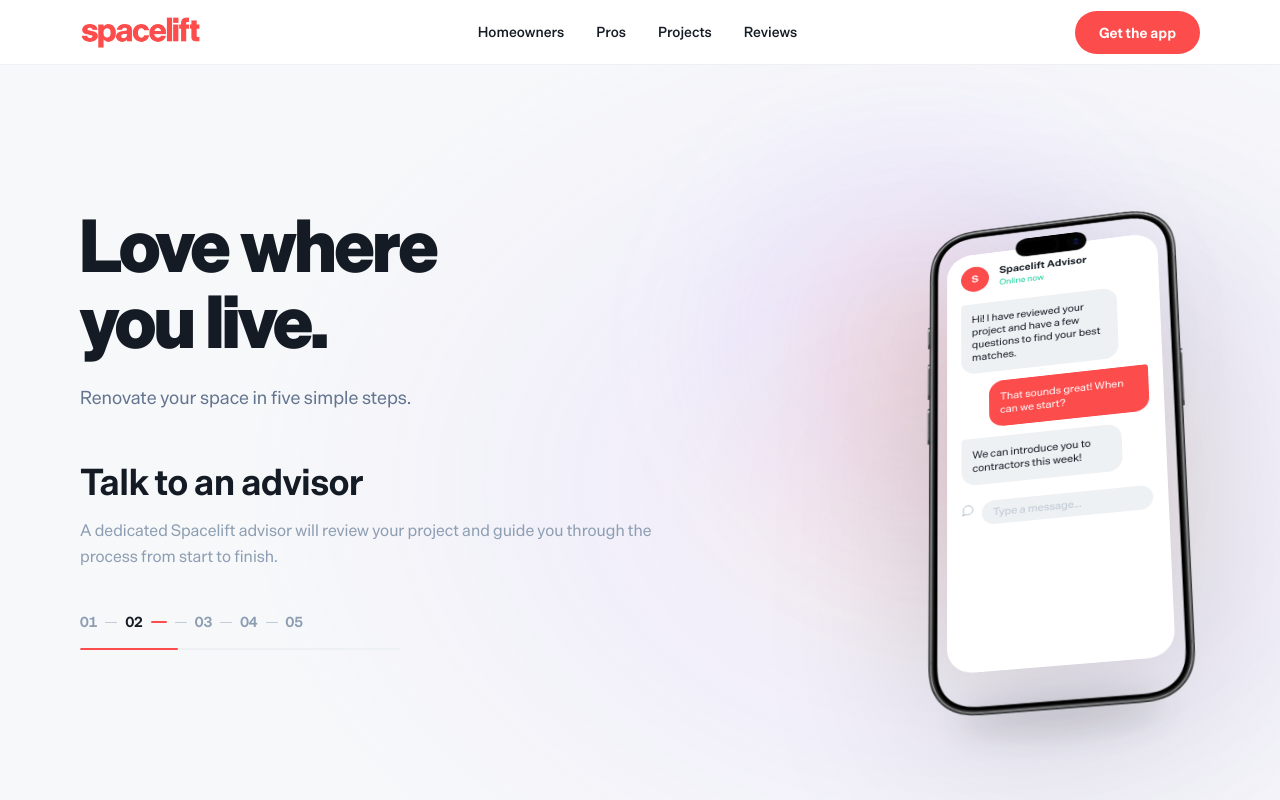
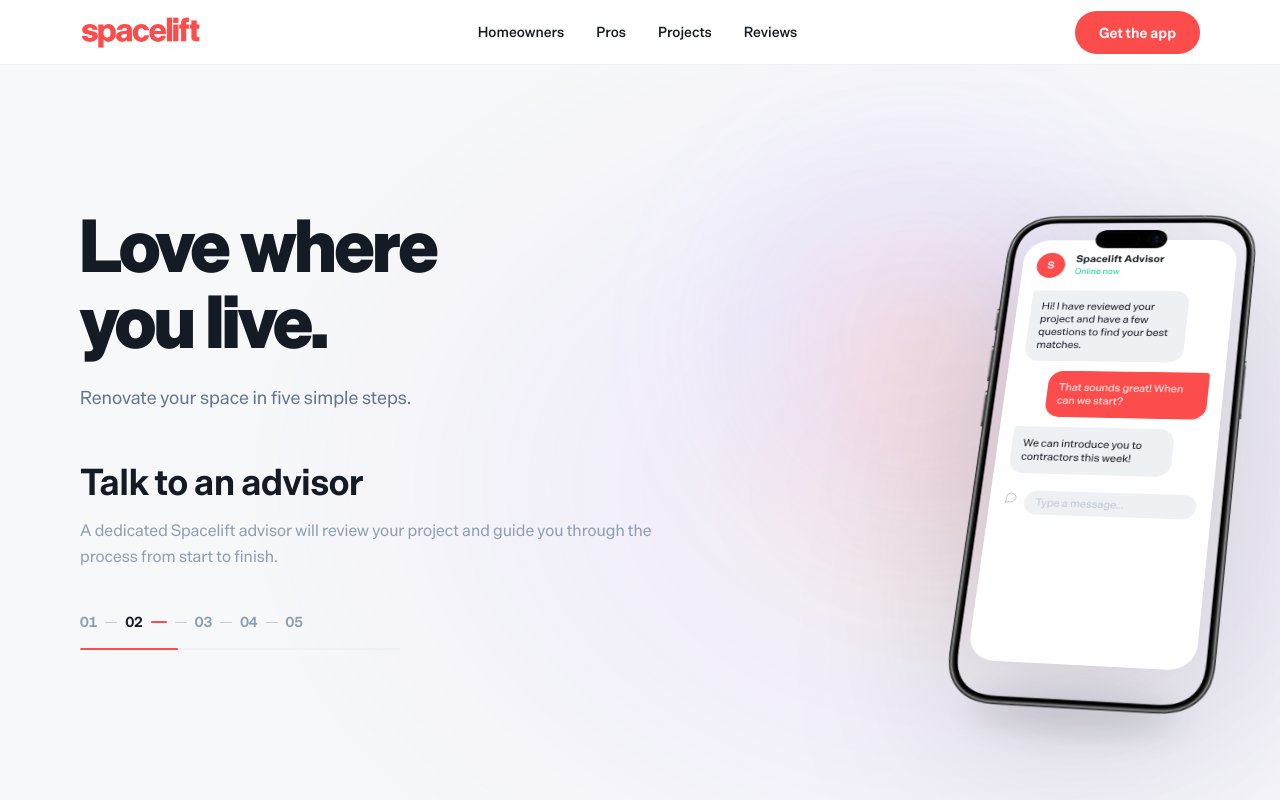
Before and after one commit to jjmccarthy7/spacelift-tools, a Next.js app in the folder apps/hellospacelift/: page / in a window 1280 px wide. Shown: the top 800 px of the page. Built offline with nearby package versions, Linux system fonts and the light colour scheme.

Commit message:
fix: hero phone — flip roll correction rotateZ(-4deg) → rotateZ(4deg)

```diff
--- a/apps/hellospacelift/src/components/PhoneMock.tsx
+++ b/apps/hellospacelift/src/components/PhoneMock.tsx
@@ -182,7 +182,7 @@ const screens = [
                                             right: '72px',
                                             top: 0,
                                             width: '290px',
-                                            transform: 'perspective(1550px) rotateY(-10deg) rotateX(16deg) rotateZ(-4deg) translateY(-92px)',
+                                            transform: 'perspective(1550px) rotateY(-10deg) rotateX(16deg) rotateZ(4deg) translateY(-92px)',
                                             filter: 'drop-shadow(0 46px 90px rgba(0,0,0,0.16))',
                                             transformOrigin: 'bottom center',
                                 }}
```
